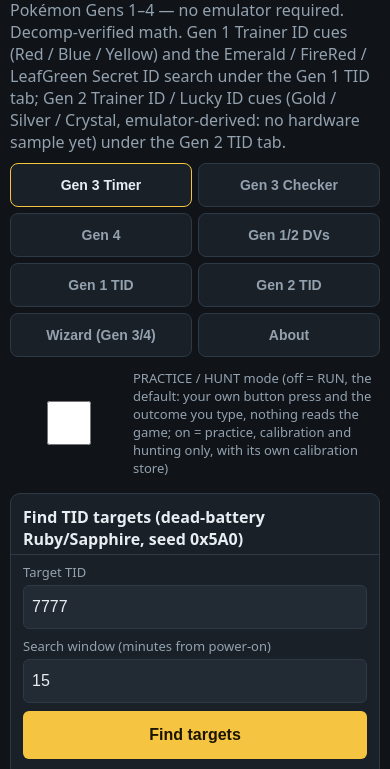
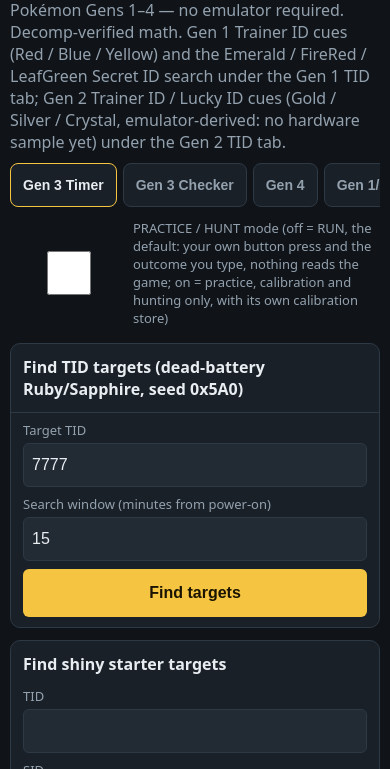
Before and after one commit to isleep2late/Shiny-Solution, a plain HTML site: page webapp/index.html in a window 390 px wide. Shown: the part 75-844 px from the top of the page. Drawn offline with Linux system fonts and the light colour scheme; a script that the page names is missing; files whose address does not match are found by name.

Commit message:
Phone layout: the tab bar is one row that scrolls sideways inside its own box under 600 px (no wrap, overflow-x auto, scroll-snap on every button, the strip's scrollbar hidden; app.js scrolls the active button into view) instead of wrapping into four rows of two: measured in a true 360x780 viewport (the page in a 360 px iframe, since headless Chrome opens no narrower window) the bar is 44 px tall where it was 194, all eight buttons on one line with 830 px of buttons inside a 325 px box, what follows it starts 56 px below its top, and the document is no wider than the viewport on every tab; tests/run-tests.sh takes the same measurement after the WebView bundle check (five checks). The build stamp in index.html and sw.js, written by the previous commit, already covers this stylesheet

```diff
--- a/webapp/app.css
+++ b/webapp/app.css
@@ -122,17 +122,19 @@ details summary { cursor: pointer; color: var(--muted); font-size: 14px; }
 #mode-toggle { font-size: 13px; color: var(--muted); }
 body.practice #tabs button.active { border-color: var(--accent); box-shadow: 0 0 0 1px var(--accent) inset; }
 
-/* the phone layout (600 px and narrower, a 360 px phone included): the tab bar wraps into two columns, every row
-   stacks its fields full width with 16 px inputs (no zoom on focus), a table scrolls inside its card instead of
-   widening the page, the countdown digits shrink to fit, and each step's main control (.row.primary: the find /
-   search / compute button, the ANCHOR and Start buttons) is 48 px tall and sticks to the bottom of the screen while
-   its card is in view */
+/* the phone layout (600 px and narrower, a 360 px phone included): the tab bar is one row that scrolls sideways
+   inside its own box (no wrap, scroll-snap on each button, so the page never widens and the content starts within
+   60 px of the bar's top; app.js scrolls the active button into view), every row stacks its fields full width with
+   16 px inputs (no zoom on focus), a table scrolls inside its card instead of widening the page, the countdown digits
+   shrink to fit, and each step's main control (.row.primary: the find / search / compute button, the ANCHOR and Start
+   buttons) is 48 px tall and sticks to the bottom of the screen while its card is in view */
 @media (max-width: 600px) {
   body { padding: 10px; }
   header h1 { font-size: 22px; }
   header p { margin-bottom: 10px; }
-  #tabs { flex-wrap: wrap; gap: 6px; margin-bottom: 12px; }
-  #tabs button { flex: 1 1 calc(50% - 6px); padding: 8px 6px; font-size: 14px; min-height: 44px; }
+  #tabs { flex-wrap: nowrap; overflow-x: auto; overflow-y: hidden; gap: 6px; margin-bottom: 12px; scroll-snap-type: x mandatory; scrollbar-width: none; }
+  #tabs::-webkit-scrollbar { display: none; }
+  #tabs button { flex: 0 0 auto; scroll-snap-align: start; padding: 8px 12px; font-size: 14px; min-height: 44px; white-space: nowrap; }
   #mode-bar { margin-top: 0; }
   .card { padding: 12px; margin-bottom: 12px; }
   .card h2 { font-size: 16px; }
--- a/webapp/app.js
+++ b/webapp/app.js
@@ -40,6 +40,8 @@
   function switchTab(name) {
     document.querySelectorAll("#tabs button").forEach(function (b) {
       b.classList.toggle("active", b.dataset.tab === name);
+      // on a phone the tab bar scrolls sideways inside its own box (app.css): keep the active button in view
+      if (b.dataset.tab === name && b.scrollIntoView) b.scrollIntoView({ block: "nearest", inline: "nearest" });
     });
     document.querySelectorAll(".tab").forEach(function (t) {
       t.classList.toggle("active", t.id === "tab-" + name);
```
Also changed, not shown: 1 other file.
